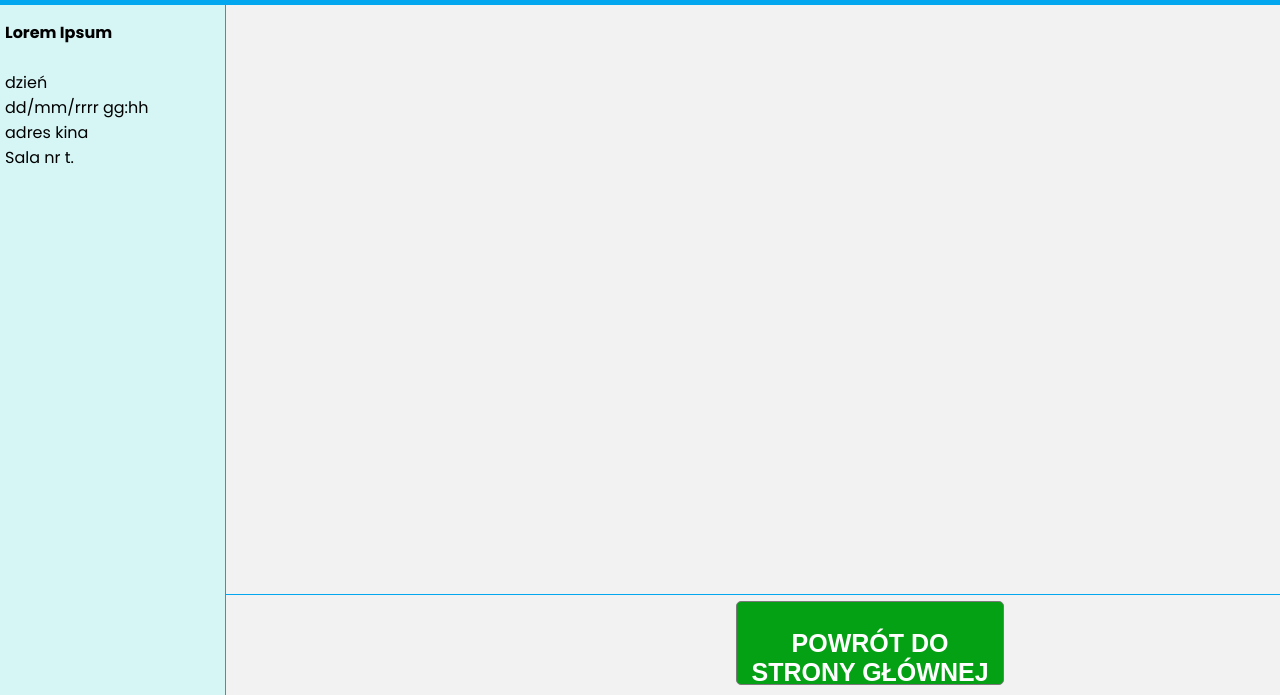
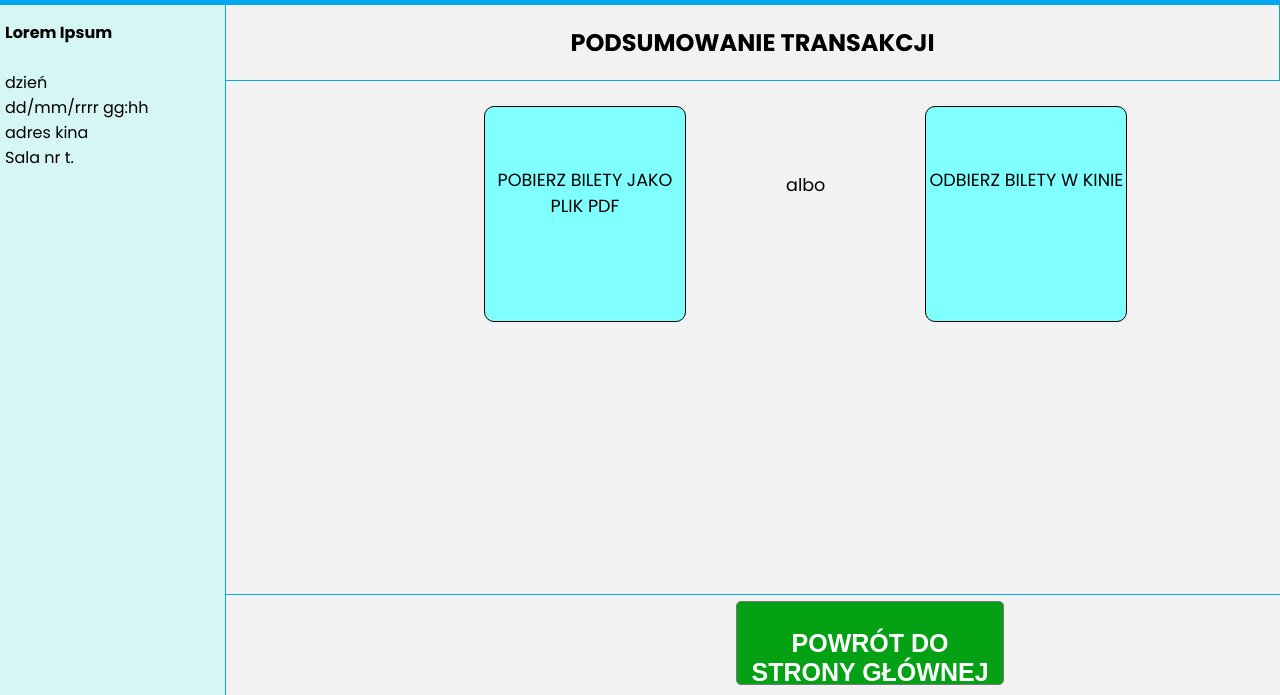
Before and after one commit to Coutonique/PAZU_Cinema, a plain HTML site: page podsumowanie.html in a window 1280 px wide. Shown: the part 105-800 px from the top of the page. Drawn offline with Linux system fonts and the light colour scheme.

Commit message:
ostatnia strona

```diff
--- a/css/main.css
+++ b/css/main.css
@@ -598,4 +598,47 @@ th, td {
 .choice_box_element4 {
     margin-left: 20%;
 }
+
+.podsumowanie_przyciski {
+  list-style-type: none;
+  display: flex;
+  padding-left: 30%;
+}
+
+.podsumowanie_przyciski .przycisk_podsumowanie {
+  border: 1px solid black;
+  width: 200px;
+  height: 150px;
+  text-decoration: none;
+  font-size: 1.1em;
+  margin: 0.5em;
+  margin-left: 100px;
+  margin-right: 100px;
+  color: black;
+  text-align: center;
+  border-radius: 10px;
+  background-color: rgb(128, 255, 255);
+  text-align: center;
+  align-self: center;
+  padding-top: 15%;
+  padding-bottom: 1%;
+  padding-left: 0;
+  padding-right: 0;
+}
+
+.podsumowanie_przyciski .przycisk_podsumowanie .napis_w_przycisku_podsumwoanie {
+  align-self: center;
+}
+
+.podsumowanie_przyciski .podsumowanie_albo {
+  font-size: 1.1em;
+  padding-top: 190%;
+  padding-bottom: 1%;
+
+}
+
+.podsumowanie_przyciski .link_bez_niczego {
+  text-decoration: none;
+  color: black;
+}
 /*# sourceMappingURL=main.css.map */
--- a/podsumowanie.html
+++ b/podsumowanie.html
@@ -52,6 +52,42 @@
     </section>
 
     <section>
+        <div class="srodkowy_napis_wybor_miejsc">
+            <h1>PODSUMOWANIE TRANSAKCJI</h1>
+
+        </div>
+    </section>
+
+    <section>
+        <div>
+            <ul class="podsumowanie_przyciski">
+                <li>
+                    <a class="link_bez_niczego" href="#">
+                        <div class="przycisk_podsumowanie">
+                            <div class="napis_w_przycisku_podsumwoanie">
+                                POBIERZ BILETY JAKO PLIK PDF
+                            </div>
+                        </div>
+                    </a>
+
+                </li>
+                <li>
+                    <div class="podsumowanie_albo">
+                        albo
+                    </div>
+                </li>
+                <li>
+                    <a class="link_bez_niczego" href="#">
+                        <div class="przycisk_podsumowanie">
+                            ODBIERZ BILETY W KINIE
+                        </div>
+                    </a>
+                </li>
+            </ul>
+        </div>
+    </section>
+
+    <section>
         <div class="bottombar">
             <div class="final_back_button" onclick="location.href='index.html';">
                 <p class="final_back_button_text">POWRÓT DO STRONY GŁÓWNEJ</p>
```
